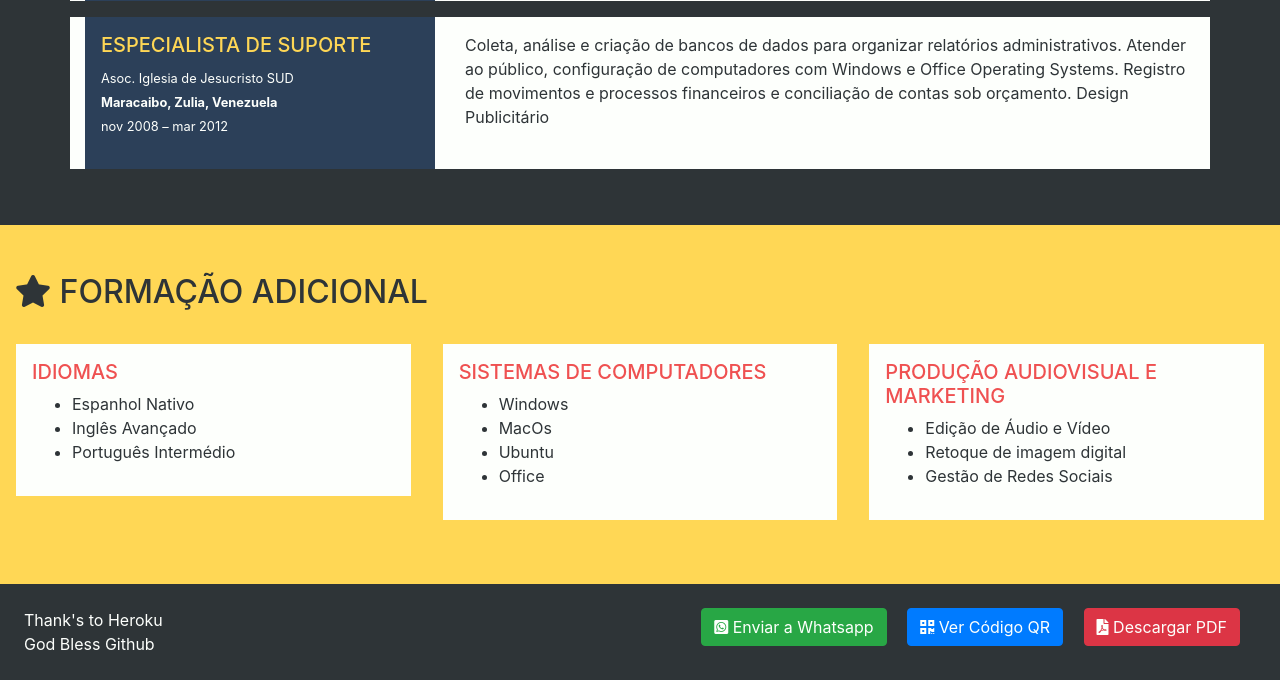
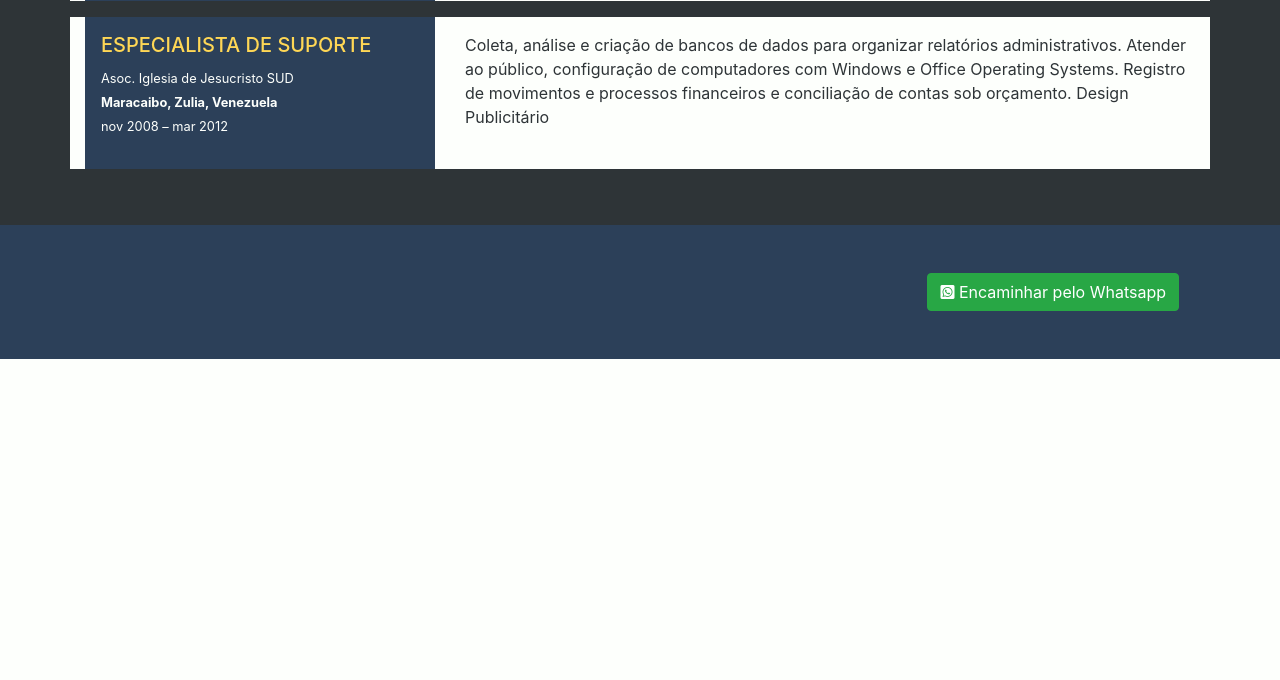
Before and after one commit to pereirawe/kurriculum, a PHP site: page / in a window 1280 px wide. Shown: the part 3053-3733 px from the top of the page. After the commit the page ends 3412 px from the top, so only its background shows below. Run offline with PHP 8.4, Linux system fonts and the light colour scheme; some libraries are stand-ins or nearby versions.

Commit message:
Version Oct 2020

```diff
--- a/css/main.css
+++ b/css/main.css
@@ -145,13 +145,4 @@ body {
 #complementary h5 {
   color: #EF5151;
 }
-
-#footer {
-  background: #2E3437;
-  color: #fdfffc;
-}
-
-#footer a {
-  color: #fdfffc;
-}
 /*# sourceMappingURL=main.css.map */
--- a/css/sass/main.sass
+++ b/css/sass/main.sass
@@ -1,16 +1,7 @@
 @import 'fonts', 'variables', 'partials/skills', 'partials/top'
-
 
 #complementary
   background: $success
 
   h5
       color: $secondary
-
-
-#footer
-  background: $dark
-  color : $light
-
-  a
-      color : $light
--- a/index.php
+++ b/index.php
@@ -11,6 +11,6 @@
 <?php include_once('./partials/skills.php');?>
 <?php include_once('./partials/education.php');?>
 <?php include_once('./partials/experience.php');?>
-<?php include_once('./partials/complementary.php');?>
+<?php // include_once('./partials/complementary.php');?>
 <?php // include_once('./partials/references.php');?>
 <?php include_once('./partials/footer.php');?>
--- a/partials/complementary.php
+++ b/partials/complementary.php
@@ -1,7 +1,10 @@
-<div class="container-fluid pb-5" id="complementary">
+<div id="complementary">
+    <div class="container">
             <div class="row">
                 <div id="title" class="col-md-12">
-                <h2 class="pt-5 pb-2"><i class="fas fa-star "></i> <?= $appContent->appAditionalEducationTitle;?></h2>
+                    <h3 class="pt-5 pb-2">
+                        <?= $appContent->appAditionalEducationTitle;?>
+                    </h3>
                 </div>
 
                 <div class="col-md-4 p-3">
@@ -38,3 +41,4 @@
 
             </div>
         </div>
+</div>
--- a/partials/footer.php
+++ b/partials/footer.php
@@ -1,26 +1,24 @@
-<div id="footer" class="container-fluid p-4">
+<div id="footer" class="bgPrimary">
+    <div class="container">
         <div class="row">
-        <div class="col-md-3">
-            <a href="https://www.heroku.com/" target="new">Thank's to Heroku</a><br>
-            <a href="https://github.com/" target="new">God Bless Github</a><br>
-        </div>
-        <div class="col-md-9 alignRight">
+            <div class="col-md-12 py-5 alignRight">
                 <a target="new" class="btn btn-success mr-3" href="https://api.whatsapp.com/send?text=Mira%20la%20Hoja%20de%20vida%20de%20William%20Pereira%20https%3A%2F%2Fpereirawe.herokuapp.com">
                     <i class="fab fa-whatsapp-square"></i>
-                Enviar a Whatsapp
+                    Encaminhar pelo Whatsapp
                 </a>
-            <a target="new" class="btn btn-primary mr-3" href="https://chart.googleapis.com/chart?chs=350x350&cht=qr&chl=https%3A%2F%2Fpereirawe.herokuapp.com">
+                <!-- <a target="new" class="btn btn-primary mr-3" href="https://chart.googleapis.com/chart?chs=350x350&cht=qr&chl=https%3A%2F%2Fpereirawe.herokuapp.com">
                     <i class="fas fa-qrcode"></i>
                     Ver Código QR
-            </a>
-            <a target="new" class="btn btn-danger mr-3" href="./pdf/versionPDF.pdf">
+                </a> -->
+                <!-- <a target="new" class="btn btn-danger mr-3" href="./pdf/versionPDF.pdf">
                     <i class="fas fa-file-pdf"></i>
                     Descargar PDF
-            </a>
+                </a> -->
+            </div>
+        </div>
     </div>
 </div>
 
-</div>
     <script>
         AOS.init();
     </script>
```
Also changed, not shown: 1 other file. Lines whose indentation alone changed are shown as unchanged.
